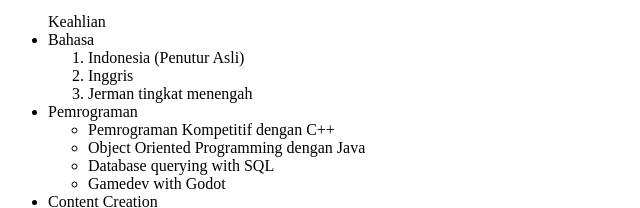
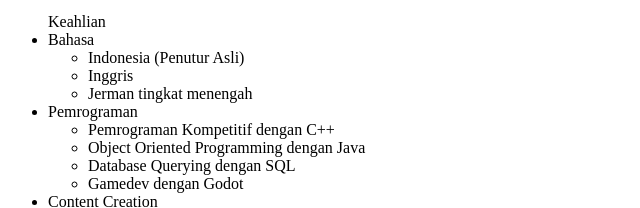
Before and after one commit to Ian-Mahendra-Setiawan/Portofolio-Super-Team, a plain HTML site: page ian.html in a window 1280 px wide. Shown: the part 488-696 px from the top of the page, 0-640 px from the left. Drawn offline with Linux system fonts and the light colour scheme.

Commit message:
revised ian.html

```diff
--- a/ian.html
+++ b/ian.html
@@ -18,18 +18,18 @@
         </ul>
         <ul>Keahlian
             <li>Bahasa
-                <ol>
+                <ul>
                     <li>Indonesia (Penutur Asli)</li>
                     <li>Inggris</li>
                     <li>Jerman tingkat menengah</li>
-                </ol>
+                </ul>
             </li>
             <li>Pemrograman
                 <ul>
                     <li>Pemrograman Kompetitif dengan C++</li>
                     <li>Object Oriented Programming dengan Java</li>
-                    <li>Database querying with SQL</li>
-                    <li>Gamedev with Godot</li>
+                    <li>Database Querying dengan SQL</li>
+                    <li>Gamedev dengan Godot</li>
                 </ul>
             </li>
             <li>Content Creation
```
